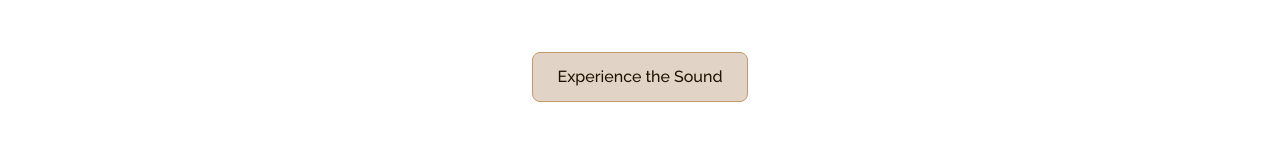
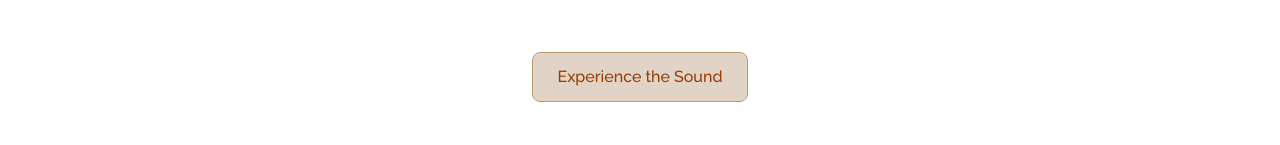
Before and after one commit to dedkola/harp-healing, a Next.js app: page /demohg2 in a window 1280 px wide. Shown: the part 898-1043 px from the top of the page. Built offline with nearby package versions, Linux system fonts and the light colour scheme.

Commit message:
fix button font

```diff
--- a/app/ui/Hero_new4hg.tsx
+++ b/app/ui/Hero_new4hg.tsx
@@ -26,7 +26,7 @@ export default function HeroSimple() {
         <p className=" text-4xl  text-amber-800 font-thin mt-10">
          Vibrational therapy for emotional balance, deep rest, and inner alignment.
         </p>
-        <button className="bg-[#E1D4C7] text-[#211101] px-6 py-3 rounded-md border border-[#c19a6b] hover:bg-[#e9d8ca] transition  mt-10">
+        <button className="bg-[#E1D4C7] text-[#211101] px-6 py-3 text-amber-800 font-thin rounded-md border border-[#c19a6b] hover:bg-[#e9d8ca] transition  mt-10">
           Experience the Sound
         </button>
 
--- a/app/ui/Hero_new4hg2.tsx
+++ b/app/ui/Hero_new4hg2.tsx
@@ -26,7 +26,7 @@ export default function Herohg2() {
         <p className=" text-4xl  text-amber-800 font-thin mt-10">
          Vibrational therapy for emotional balance, deep rest, and inner alignment.
         </p>
-        <button className="bg-[#E1D4C7] text-[#211101] px-6 py-3 rounded-md border border-[#c19a6b] hover:bg-[#e9d8ca] transition  mt-10">
+        <button className="bg-[#E1D4C7] text-[#211101] px-6 py-3 text-amber-800 font-thin rounded-md border border-[#c19a6b] hover:bg-[#e9d8ca] transition  mt-10">
           Experience the Sound
         </button>
 
--- a/app/ui/Hero_new4hg3.tsx
+++ b/app/ui/Hero_new4hg3.tsx
@@ -26,7 +26,7 @@ export default function Herohg3() {
         <p className=" text-4xl  text-amber-800 font-thin mt-10">
          Vibrational therapy for emotional balance, deep rest, and inner alignment.
         </p>
-        <button className="bg-[#E1D4C7] text-[#211101] px-6 py-3 rounded-md border border-[#c19a6b] hover:bg-[#e9d8ca] transition  mt-10">
+        <button className="bg-[#E1D4C7] text-[#211101] px-6 py-3 text-amber-800 font-thin rounded-md border border-[#c19a6b] hover:bg-[#e9d8ca] transition  mt-10">
           Experience the Sound
         </button>
 
```
